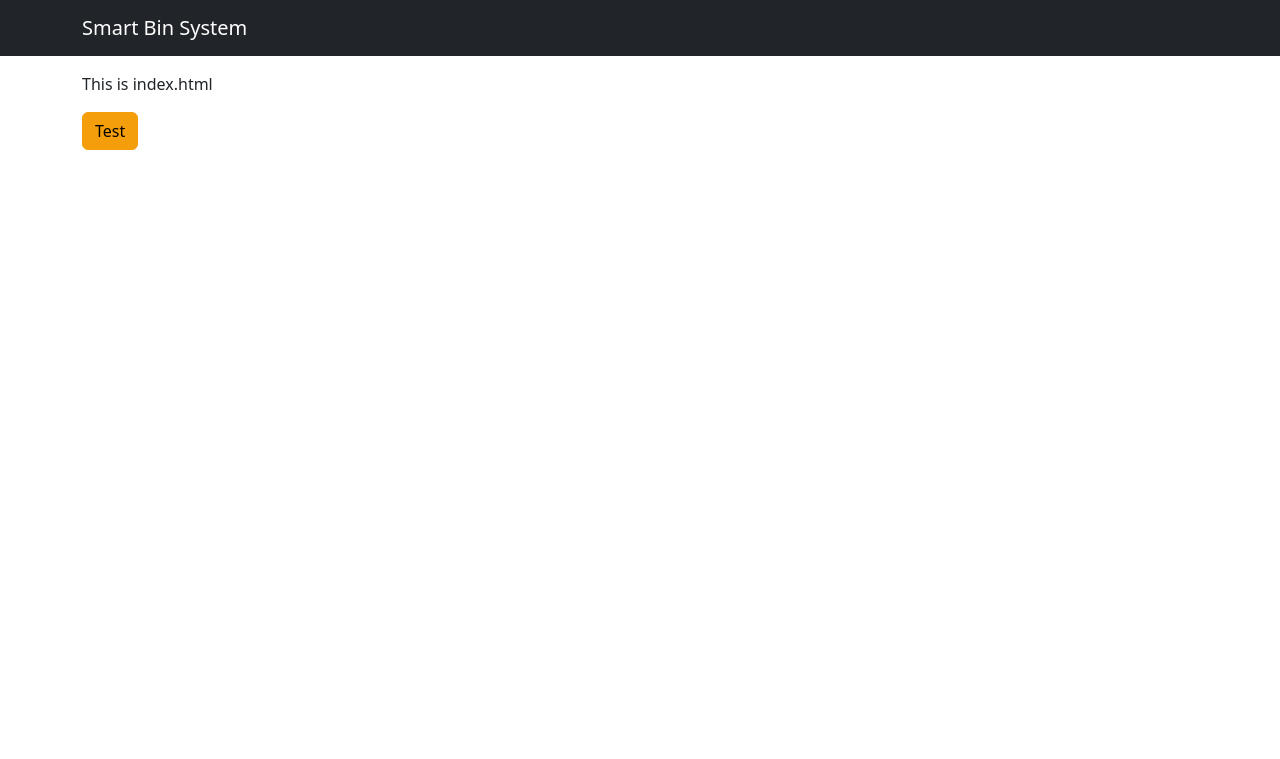
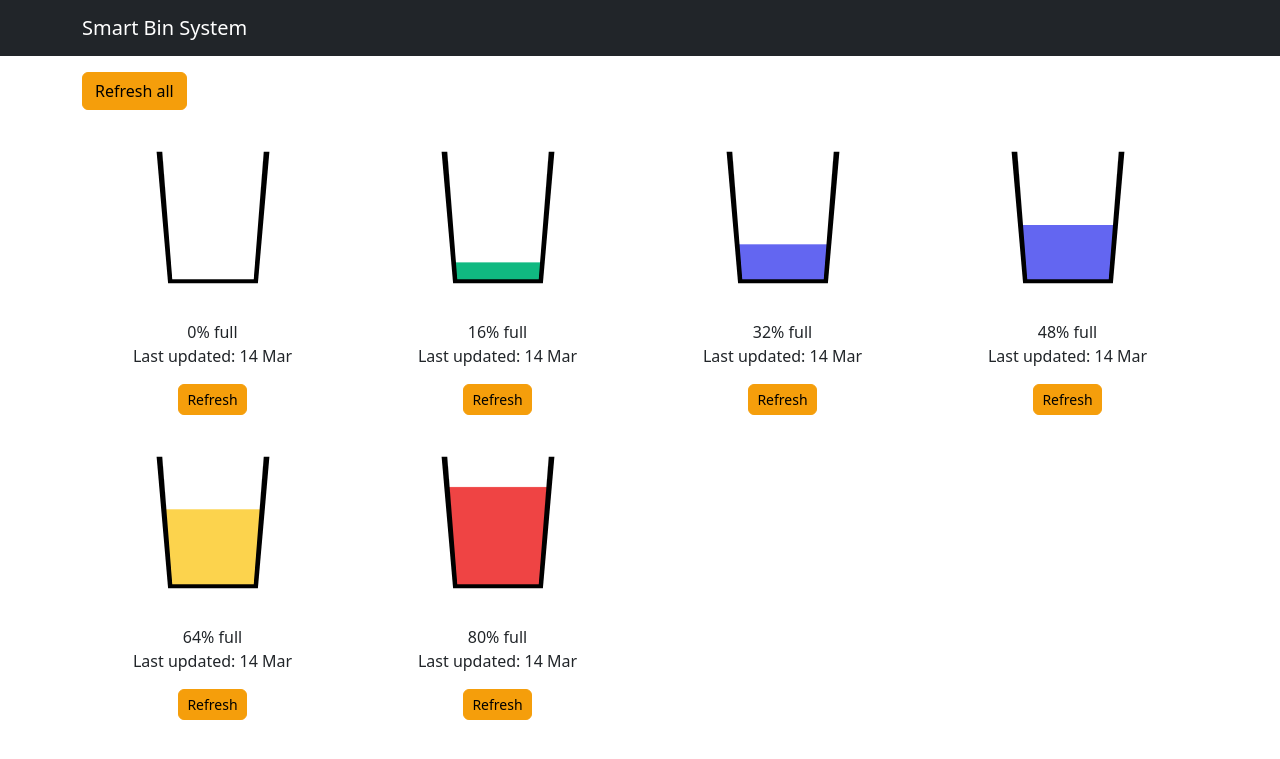
Before and after one commit to darrelhong/SmartBinServer, a Flask app: page / in a window 1280 px wide. Shown: the top 759 px of the page. Run offline with Flask 2, Linux system fonts and the light colour scheme; style sheets or scripts are compiled from the project's sources; some libraries are stand-ins or nearby versions.

Commit message:
add bin mockup with fill level and coloring

```diff
--- /dev/null
+++ b/flask_app/static/sass/bin.scss
@@ -0,0 +1,28 @@
+.bin-wrapper {
+  display: grid;
+  justify-items: center;
+}
+
+.bin {
+  width: 100px;
+  height: 130px;
+  transform: perspective(10px) rotateX(-1deg);
+  margin: 50px 50px 30px 50px;
+  border: 5px solid black;
+  border-top: none;
+  display: grid;
+  align-items: end;
+}
+
+.fill-green {
+  background: $success;
+}
+.fill-blue {
+  background: $info;
+}
+.fill-yellow {
+  background: $warning;
+}
+.fill-red {
+  background: $danger;
+}
--- a/flask_app/static/sass/style.scss
+++ b/flask_app/static/sass/style.scss
@@ -1,3 +1,5 @@
 @import "./overrides";
 
 @import "./bootstrap/scss/bootstrap";
+
+@import "./bin";
--- a/flask_app/templates/index.html
+++ b/flask_app/templates/index.html
@@ -1,6 +1,18 @@
+{% from "macros/bin.html" import bin with context %}
+
 {% extends "base.html" %}
 
 {% block content %}
-  <p>This is index.html</p>
-  <button class="btn btn-primary">Test</button>
+
+<button class="btn btn-primary">Refresh all</button>
+
+
+<div class="row">
+  {% for i in range(6) %}
+  <div class="col-sm-6 col-md-4 col-lg-3">
+   {{bin(i * 16, 'vavet', '14 Mar')}}
+  </div>
+  {%endfor%}
+</div>
+
 {% endblock %}
--- /dev/null
+++ b/flask_app/templates/macros/bin.html
@@ -0,0 +1,14 @@
+{% macro bin(fill_percent, name, last_updated) %}
+<div class="bin-wrapper">
+  <div class="bin">
+    <div
+      class="{{'fill-red' if fill_percent > 75 else 'fill-yellow' if fill_percent > 50 else 'fill-blue' if fill_percent > 25 else 'fill-green'}}"
+      style="height:{{fill_percent}}%"
+    ></div>
+  </div>
+  <p class="mb-0">{{fill_percent}}% full</p>
+  <p>Last updated: {{last_updated}}</p>
+
+  <button class="btn btn-primary btn-sm">Refresh</button>
+</div>
+{%endmacro %}
```
